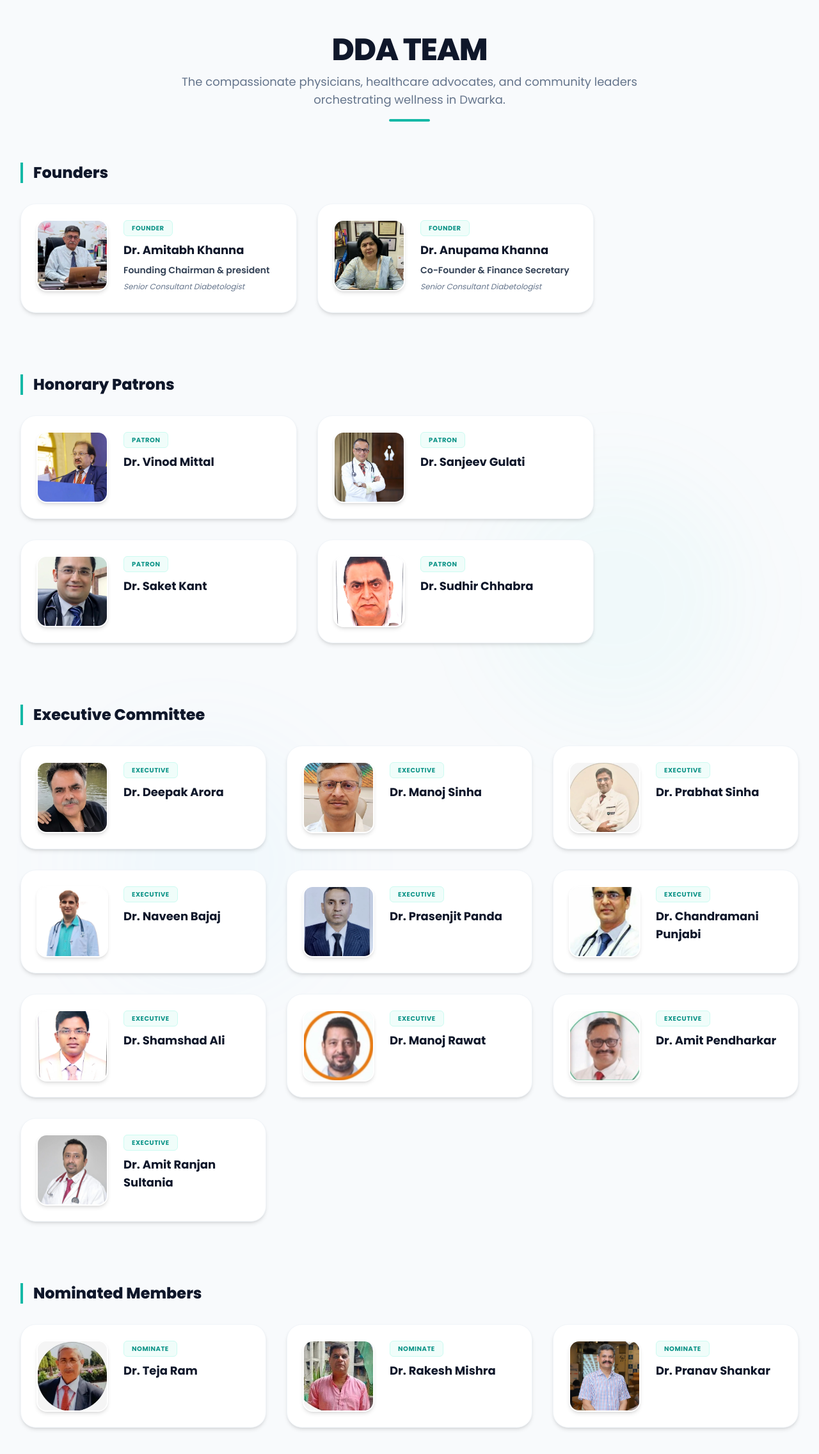
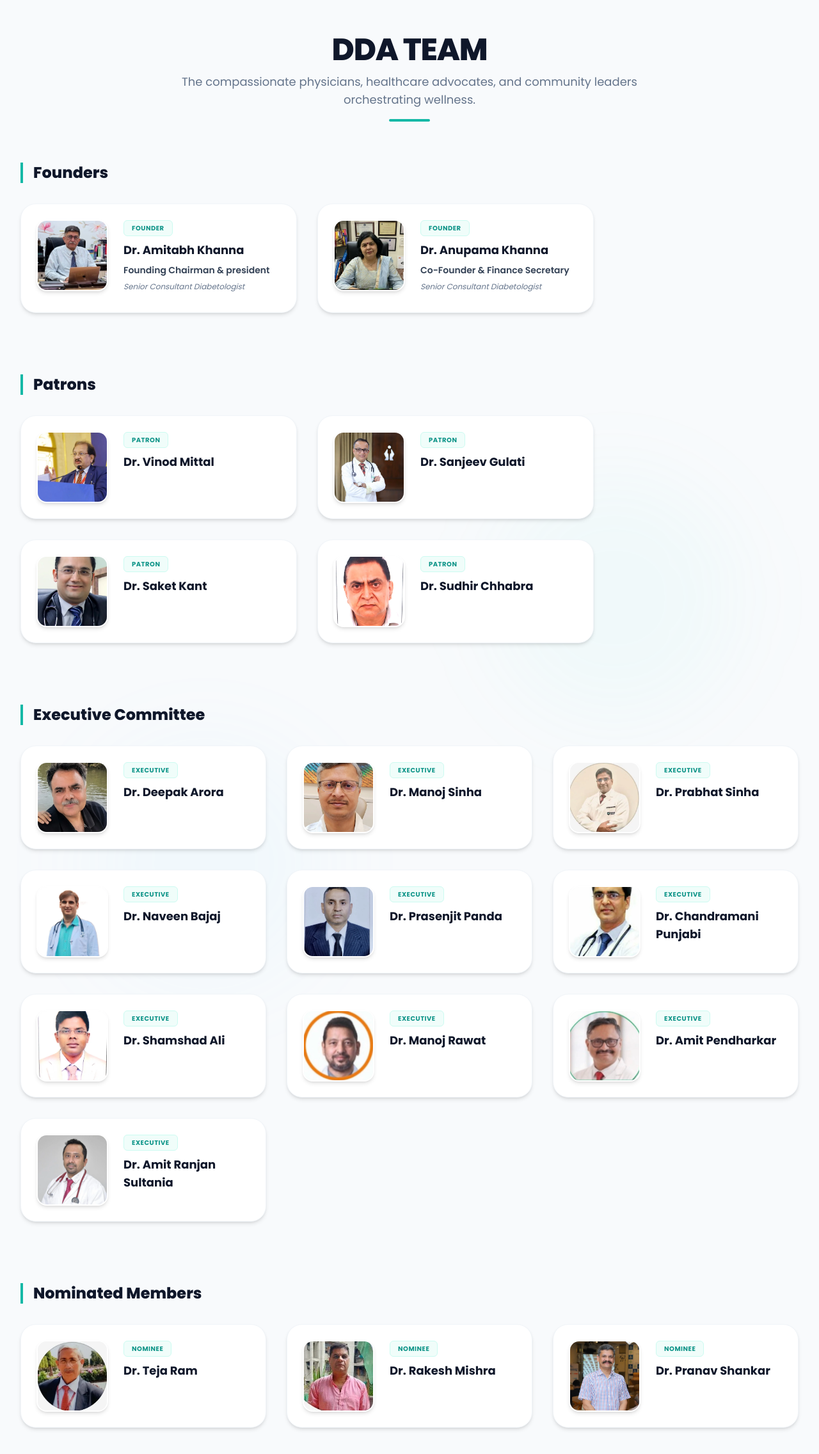
Before and after one commit to Akshatsah04/dwarka-diabetes-association, a React (Vite) app: page / in a window 1280 px wide. Shown: the part 2809-5081 px from the top of the page at 64% size. Built offline with nearby package versions, Linux system fonts and the light colour scheme.

Commit message:
feat: add Team component with responsive grid layout and import hero medical background asset

```diff
--- a/src/components/Team.jsx
+++ b/src/components/Team.jsx
@@ -16,7 +16,7 @@
             DDA TEAM
           </h3>
           <p className="text-navy-500 mt-3 text-base sm:text-lg">
-            The compassionate physicians, healthcare advocates, and community leaders orchestrating wellness in Dwarka.
+            The compassionate physicians, healthcare advocates, and community leaders orchestrating wellness.
           </p>
           <div className="w-16 h-1 bg-medical-500 mx-auto mt-4 rounded-full" />
         </div>
@@ -26,7 +26,7 @@
           const roleTitle = roleKey === 'founders'
             ? 'Founders'
             : roleKey === 'patrons'
-              ? 'Honorary Patrons'
+              ? 'Patrons'
               : roleKey === 'executives'
                 ? 'Executive Committee'
                 : 'Nominated Members';
@@ -63,7 +63,7 @@
                     {/* Member Info */}
                     <div className="flex-grow space-y-2">
                       <span className="inline-block px-3 py-1 bg-medical-50 text-medical-600 text-[10px] font-bold uppercase tracking-wider rounded-md border border-medical-100">
-                        {roleKey.slice(0, -1)}
+                        {roleKey === 'nominated' ? 'nominee' : roleKey.slice(0, -1)}
                       </span>
                       <h5 className="text-lg font-bold text-navy-900 group-hover:text-medical-600 transition-colors">
                         {member.name}
```
Also changed, not shown: public/hero_medical_bg.webp.
